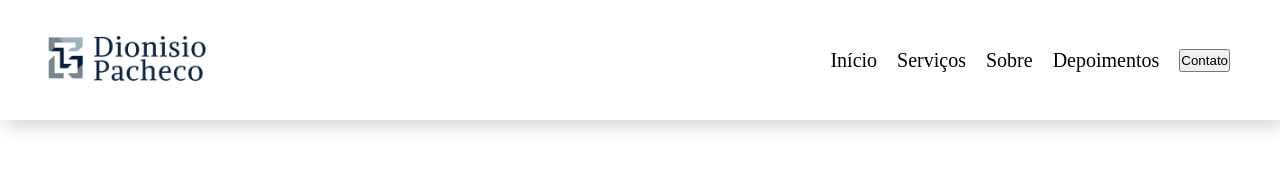
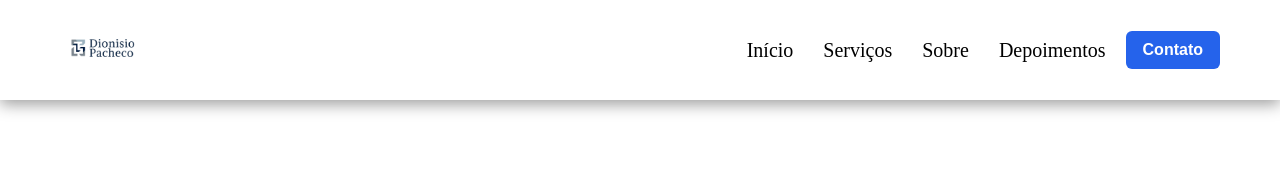
Before and after one commit to MariaDelazari/contabilidade-pacheco, a plain HTML site: page index.html in a window 1280 px wide. Drawn offline with Linux system fonts and the light colour scheme.

Commit message:
style: improve header layout and navigation styles

```diff
--- a/style.css
+++ b/style.css
@@ -8,24 +8,26 @@
    display: flex;
    justify-content: space-between;
    align-items: center;
-   height: 120px;
+   height: 100px;
+   overflow: visible;
    z-index: 9;
-   position: relative;
-   background-color: #FFFF;
-   box-shadow: 4px 4px 20px rgba(0,0,0,0.2);
+   background-color: #fff;
+   box-shadow: 0 4px 15px rgba(0,0,0,0.4);
+   position: sticky;
+   top: 0;
+   padding: 0 60px;
 
 
 }
 
 .header-logo img {
-    height: 225px;
-    margin-left: 20px;
+    height: 90px;
+    width: auto;
 
 }
 
 .header-nav  {
     display: flex;
-    margin-right: 50px;
     gap: 20px;
 
 }
@@ -33,7 +35,36 @@
 .nav-list{
     display: flex;
     list-style: none;
-    gap: 20px;
+    gap: 30px;
     font-size: 20px;
+    align-items: center;
 
 }
+
+.nav-list a {
+    text-decoration: none;
+    color: #111;
+    font-weight: 500;
+    transition: 0.3s ease;
+}
+
+.nav-list a:hover {
+    color: #2563eb;
+}
+
+.btn-primary {
+    font-weight: 600;
+    font-size: 16px;
+    color: #fff;
+    border: none;
+    background-color: #2563eb;
+    padding: 10px 17px;
+    border-radius: 6px;
+    cursor: pointer;
+    transition: 0.5s ease;
+}
+
+.btn-primary:hover {
+    background-color: #1e40af;
+    transform: translateY(-2px);
+}
```
